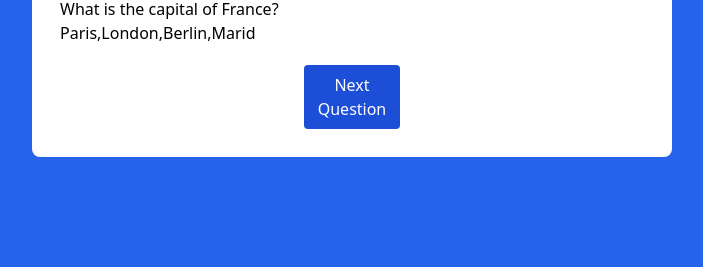
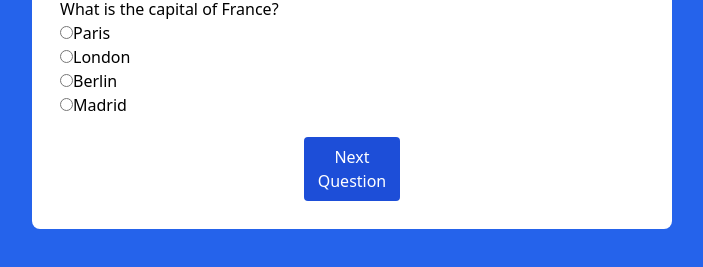
Before and after one commit to Cai728/quiz, a plain HTML site: page index.html in a window 1280 px wide. Shown: the part 175-442 px from the top of the page, without its empty margins (288-991 px from the left). Drawn offline with nearby package versions, Linux system fonts and the light colour scheme.

Commit message:
working quiz

```diff
--- a/index.html
+++ b/index.html
@@ -7,23 +7,17 @@
     <script src="https://cdn.tailwindcss.com"></script>
 </head>
 <body class="bg-blue-600">
-    <!-- <div class="container m-0 p-0 font-sans box-border"> -->
-        <div class=" bg-white w-2/4 max-w-2xl mt-28 ml-auto mr-auto mb-0 rounded-lg p-7"> <!--quiz container> -->
-            <h1 class="font-serif text-blue-700 text-2xl font-semibold">Quiz</h1>
-                <h2 id="question" class="question">Question goes here</h2>
-                <div id="answer-radios"> <!--radio container-->
-                    <input type="radio" name="answer" class="m-2">Answer 1</radio>
-                    <br>
-                    <input type="radio" name="answer" class="m-2">Answer 2</radio>
-                    <br>
-                    <input type="radio" name="answer" class="m-2">Answer 3</radio>
-                    <br>
-                    <input type="radio" name="answer" class="m-2">Answer 4</radio>
-
-                </div>
-                <button id="next-btn" class="bg-blue-700 text-white font-medium w-24 border-0 p-2  mt-5 ml-auto mr-auto mb-0 rounded cursor-pointer block">Next Question</button>
-     </div>
-    <!-- </div> -->
+    <div class="bg-white w-2/4 max-w-2xl mt-28 ml-auto mr-auto mb-0 rounded-lg p-7">
+        <h1 class="font-serif text-blue-700 text-2xl font-semibold">Quiz</h1>
+        <h2 id="question" class="question">Question goes here</h2>
+        <div id="answer-radios">
+            <input type="radio" name="answer" class="m-2" id="answer1"><label for="answer1">Answer 1</label><br>
+            <input type="radio" name="answer" class="m-2" id="answer2"><label for="answer2">Answer 2</label><br>
+            <input type="radio" name="answer" class="m-2" id="answer3"><label for="answer3">Answer 3</label><br>
+            <input type="radio" name="answer" class="m-2" id="answer4"><label for="answer4">Answer 4</label><br>
+        </div>
+        <button id="next-btn" class="bg-blue-700 text-white font-medium w-24 border-0 p-2 mt-5 ml-auto mr-auto mb-0 rounded cursor-pointer block" onclick="checkAnswer()">Next Question</button>
+    </div>
     <script src="index.js"></script>
 </body>
 </html>
--- a/index.js
+++ b/index.js
@@ -2,51 +2,76 @@ const questions = [
     {
         question: "What is the capital of France?",
         answer: "Paris",
-        possibleAnswers: ["Paris", "London", "Berlin", "Marid"]
+        possibleAnswers: ["Paris", "London", "Berlin", "Madrid"]
     },
     {
         question: "What is the capital of Spain?",
-        answer: "Madris",
-        possibleAnswers: ["Paris", "London", "Berlin", "Marid"]
+        answer: "Madrid",
+        possibleAnswers: ["Paris", "London", "Berlin", "Madrid"]
     },
     {
         question: "What is the capital of Germany?",
         answer: "Berlin",
-        possibleAnswers: ["Paris", "London", "Berlin", "Marid"]
+        possibleAnswers: ["Paris", "London", "Berlin", "Madrid"]
     },
     {
         question: "What is the capital of the UK?",
         answer: "London",
-        possibleAnswers: ["Paris", "London", "Berlin", "Marid"]
+        possibleAnswers: ["Paris", "London", "Berlin", "Madrid"]
     }
 ];
 
 let score = 0;
+let currentQuestionIndex = 0;
 
-function updateQuestion(question) {
-    document.getElementById("question").innerText = question.question
+function updateQuestion() {
+    const currentQuestion = questions[currentQuestionIndex];
+    document.getElementById("question").innerText = currentQuestion.question;
 }
 
-function renderOptions(question) {
-    document.getElementById("answer-radios").innerText = question.possibleAnswers
+function renderOptions() {
+    const currentQuestion = questions[currentQuestionIndex];
+    const radioContainers = document.getElementById("answer-radios");
+    radioContainers.innerHTML = '';
+
+    currentQuestion.possibleAnswers.forEach((answer, index) => {
+        const radioInput = document.createElement('input');
+        radioInput.type = 'radio';
+        radioInput.name = 'answer';
+        radioInput.value = answer;
+        radioInput.id = `answer${index + 1}`;
+
+        const label = document.createElement('label');
+        label.setAttribute('for', `answer${index + 1}`);
+        label.innerText = answer;
+
+        radioContainers.appendChild(radioInput);
+        radioContainers.appendChild(label);
+        radioContainers.appendChild(document.createElement('br'));
+    });
 }
 
 function moveToNextQuestion() {
-    const currentQuestionIndex = questions.indexOf(currentQuestion);
-    const nextQuestion = questions[currentQuestionIndex + 1]
-    updateQuestion(nextQuestion)
-    renderOptions(nextQuestion)
+    currentQuestionIndex++;
+    if (currentQuestionIndex < questions.length) {
+        updateQuestion();
+        renderOptions();
+    } else {
+        alert(`Quiz completed! Your score: ${score}/${questions.length}`);
+    }
 }
 
 function checkAnswer() {
-    const usersGuess = document.getElementById("next-btn").value
-    if (usersGuess === currentQuestion.answer) {
-        score++
-        moveToNextQuestion()
+    const selectedAnswer = document.querySelector('input[name="answer"]:checked');
+    if (selectedAnswer) {
+        if (selectedAnswer.value === questions[currentQuestionIndex].answer) {
+            score++;
+        }
+        moveToNextQuestion();
+    } else {
+        alert('Please select an answer before moving to the next question.');
     }
+}
 
-    }
-
-let currentQuestion = questions[0]
-updateQuestion(currentQuestion)
-renderOptions(currentQuestion)
+updateQuestion();
+renderOptions();
```
